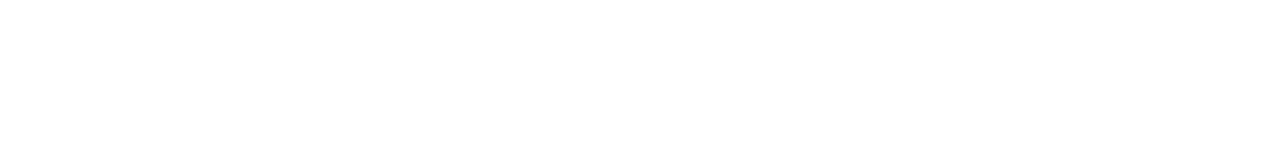
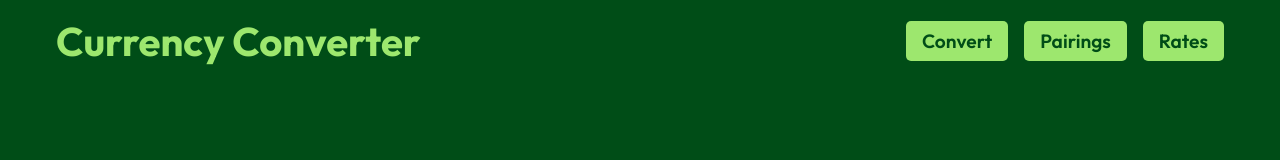
Before and after one commit to gilmerperez/currency-converter, a plain HTML site: page index.html in a window 1280 px wide. Drawn offline with Linux system fonts and the light colour scheme.

Commit message:
Finished header

```diff
--- a/assets/css/style.css
+++ b/assets/css/style.css
@@ -0,0 +1,52 @@
+*,
+*::before,
+*::after {
+  /* border: 1px solid red; */
+}
+
+body {
+  margin: 0 auto;
+  max-width: 1200px;
+  font-family: "Outfit", sans-serif;
+  background-color: hsl(138, 100%, 15%);
+}
+
+header {
+  padding: 1rem;
+  display: flex;
+  align-items: center;
+  justify-content: space-between;
+}
+
+header .logo {
+  cursor: pointer;
+  font-size: 2.5rem;
+  font-weight: bold;
+  color: hsl(97, 72%, 67%);
+}
+
+header .logo:hover {
+  color: hsl(97, 72%, 50%);
+}
+
+header nav {
+  gap: 1rem;
+  display: flex;
+}
+
+header nav button {
+  border: none;
+  cursor: pointer;
+  font-size: 1.2rem;
+  font-weight: 600;
+  border-radius: 5px;
+  padding: 0.5rem 1rem;
+  transition: 0.3s ease;
+  color: hsl(138, 100%, 15%);
+  background-color: hsl(97, 72%, 67%);
+}
+
+header nav button:hover {
+  background-color: hsl(97, 72%, 50%);
+  transform: scale(1.05);
+}
--- a/index.html
+++ b/index.html
@@ -13,6 +13,15 @@
 </head>
 
 <body>
+  <header>
+    <div class="logo" href="#">Currency Converter</div>
+    <nav>
+      <button>Convert</button>
+      <button>Pairings</button>
+      <button>Rates</button>
+    </nav>
+  </header>
+
   <script src="assets/js/script.js"></script>
 </body>
 
```
